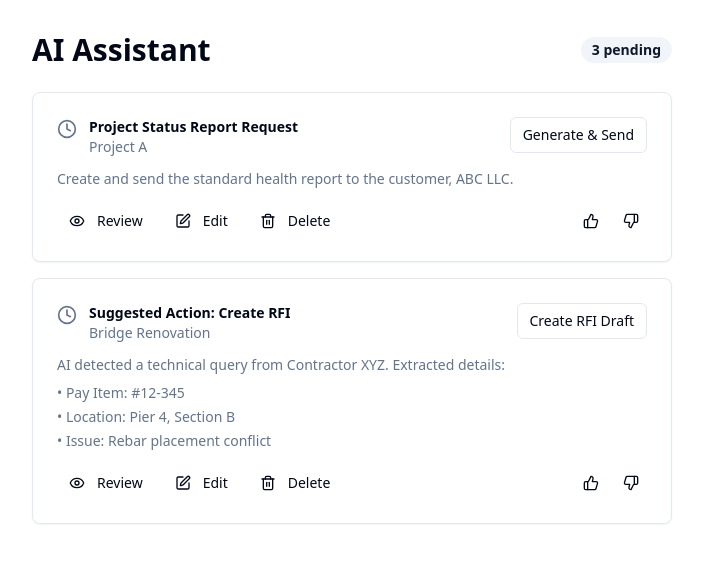
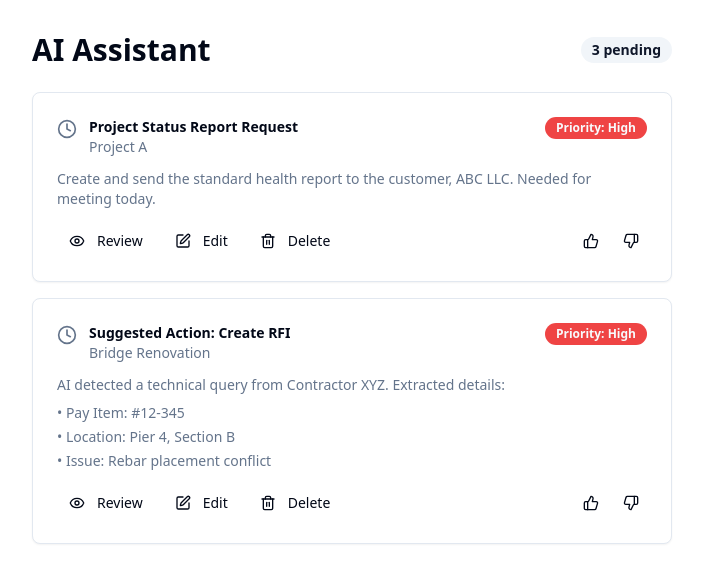
Before and after one commit to RaghuAurigo/ai-assistant-showcase-flow, a React (Vite) app: page /ai-assistant in a window 1280 px wide. Shown: the top 582 px of the page, without its empty margins (288-991 px from the left). Built offline with nearby package versions, Linux system fonts and the light colour scheme.

Commit message:
Refactor: Replace action buttons with priority tags
Update the AI Assistant cards to display priority tags (e.g., "High") instead of "Generate & Send" and "Create RFI Draft" buttons. The priority is determined by the email content, with examples provided for both use cases.

```diff
--- a/src/components/AIAssistantCard.tsx
+++ b/src/components/AIAssistantCard.tsx
@@ -11,7 +11,7 @@ interface AIAssistantCardProps {
   description: string | React.ReactNode;
   progress: number;
   progressColor?: string;
-  primaryAction: string;
+  priority: "High" | "Medium" | "Low";
   onPrimaryAction: () => void;
   onReview?: () => void;
   onEdit?: () => void;
@@ -24,7 +24,7 @@ export function AIAssistantCard({
   description,
   progress,
   progressColor = "bg-primary",
-  primaryAction,
+  priority,
   onPrimaryAction,
   onReview,
   onEdit,
@@ -52,9 +52,13 @@ export function AIAssistantCard({
               <p className="text-sm text-muted-foreground">{subtitle}</p>
             </div>
           </div>
-          <Button variant="outline" size="sm" className="bg-background border-border text-foreground hover:bg-accent" onClick={handlePrimaryAction} disabled={isLoading}>
-            {primaryAction}
-          </Button>
+          <Badge
+            variant={priority === "High" ? "destructive" : priority === "Medium" ? "default" : "secondary"}
+            className="cursor-pointer"
+            onClick={handlePrimaryAction}
+          >
+            Priority: {priority}
+          </Badge>
         </div>
       </CardHeader>
 
--- a/src/pages/AIAssistantPanel.tsx
+++ b/src/pages/AIAssistantPanel.tsx
@@ -72,16 +72,20 @@ export default function AIAssistantPanel() {
               <AIAssistantCard
                 title="Project Status Report Request"
                 subtitle="Project A"
-                description="Create and send the standard health report to the customer, ABC LLC."
+                description="Create and send the standard health report to the customer, ABC LLC. Needed for meeting today."
                 progress={92}
                 progressColor="bg-green-500"
-                primaryAction="Generate & Send"
+                priority="High"
                 onPrimaryAction={handleStatusReportAction}
                 onReview={() => handleReview("Project Status Report Request")}
                 onEdit={() => handleEdit("Project Status Report Request")}
                 onRemove={() => {
                   setShowStatusCard(false)
                   setPendingCount(prev => prev - 1)
+                  toast({
+                    title: "🗑️ Task Removed",
+                    description: "Project Status Report Request has been deleted.",
+                  })
                 }}
                 className="animate-fade-in"
               />
@@ -94,13 +98,17 @@ export default function AIAssistantPanel() {
                 description={rfiDescription}
                 progress={78}
                 progressColor="bg-orange-500"
-                primaryAction="Create RFI Draft"
+                priority="High"
                 onPrimaryAction={handleRFIAction}
                 onReview={() => handleReview("Suggested Action: Create RFI")}
                 onEdit={() => handleEdit("Suggested Action: Create RFI")}
                 onRemove={() => {
                   setShowRFICard(false)
                   setPendingCount(prev => prev - 1)
+                  toast({
+                    title: "🗑️ Task Removed",
+                    description: "RFI creation task has been deleted.",
+                  })
                 }}
                 className="animate-fade-in"
               />
```
